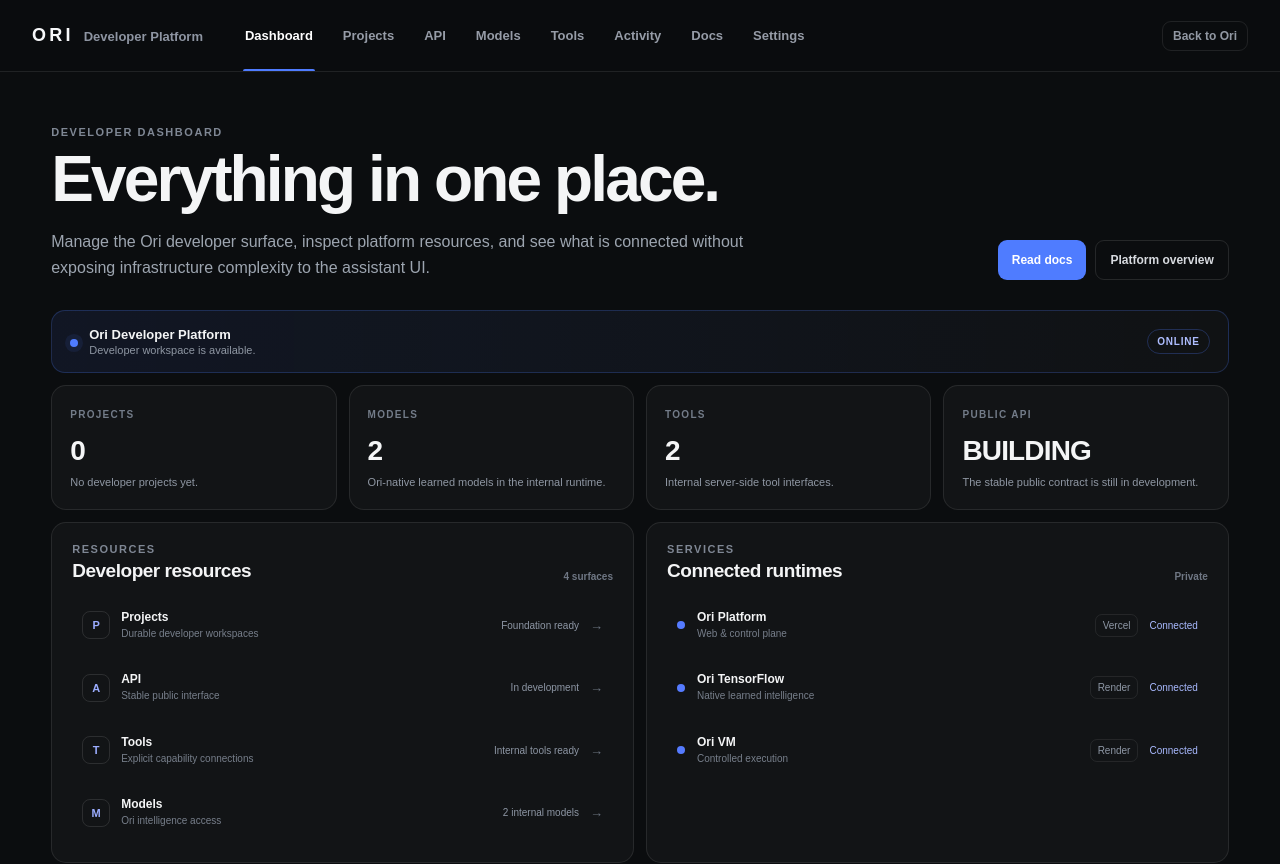
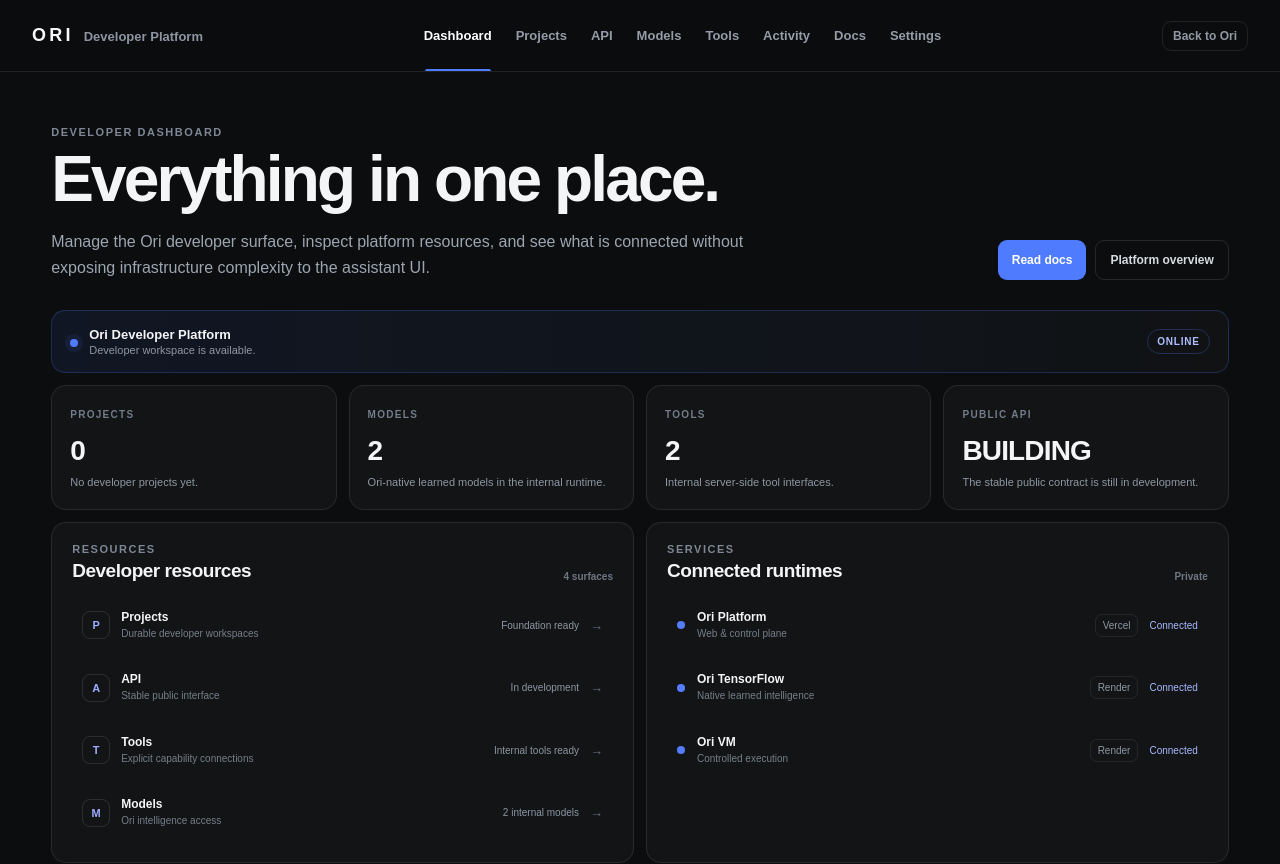
Before and after one commit to 30lnewcomb-byte/ori-platform, a Next.js app in the folder apps/web/: page /developer/dashboard in a window 1280 px wide. Shown: the top 864 px of the page. Built offline with nearby package versions, Linux system fonts and the light colour scheme; a web font is replaced by a local one.

Commit message:
Polish Developer Platform console shell

```diff
--- a/apps/web/components/developer-shell.module.css
+++ b/apps/web/components/developer-shell.module.css
@@ -1,17 +1,23 @@
 .shell { min-height: 100vh; width: 100%; background: #0b0d0f; color: #f4f5f6; }
-.header { position: sticky; top: 0; z-index: 10; display: grid; grid-template-columns: auto 1fr auto; align-items: center; min-height: 72px; gap: 28px; padding: 0 32px; background: rgba(11,13,15,.94); border-bottom: 1px solid rgba(255,255,255,.09); backdrop-filter: blur(14px); }
+.header { position: sticky; top: 0; z-index: 10; display: grid; grid-template-columns: auto minmax(0,1fr) auto; align-items: center; min-height: 72px; gap: 18px; padding: 0 32px; background: rgba(11,13,15,.94); border-bottom: 1px solid rgba(255,255,255,.09); backdrop-filter: blur(14px); }
 .brandRow { display: flex; align-items: baseline; gap: 10px; white-space: nowrap; }
 .brand { color: #f7f8fa; font-size: 18px; font-weight: 850; letter-spacing: .18em; }
 .brand:hover { color: #6a91ff; }
 .product { color: #8e95a2; font-size: 13px; font-weight: 700; }
-.tabs { display: flex; align-self: stretch; align-items: stretch; gap: 2px; min-width: 0; }
-.tab { position: relative; display: inline-flex; align-items: center; padding: 0 14px; color: #969ca7; font-size: 13px; font-weight: 650; white-space: nowrap; transition: color .16s ease, background .16s ease; }
+.tabs { display: flex; justify-content: center; align-self: stretch; align-items: stretch; gap: 2px; min-width: 0; overflow-x: auto; scrollbar-width: none; }
+.tabs::-webkit-scrollbar { display: none; }
+.tab { position: relative; display: inline-flex; align-items: center; padding: 0 11px; color: #969ca7; font-size: 13px; font-weight: 650; white-space: nowrap; transition: color .16s ease, background .16s ease; }
 .tab:hover { color: #f4f5f6; background: rgba(255,255,255,.035); }
 .tab.active { color: #ffffff; }
 .tab.active::after { content: ''; position: absolute; right: 12px; bottom: 0; left: 12px; height: 2px; border-radius: 999px 999px 0 0; background: #4f7cff; }
 .back { justify-self: end; color: #9298a3; font-size: 12px; font-weight: 650; white-space: nowrap; padding: 7px 10px; border: 1px solid rgba(255,255,255,.09); border-radius: 9px; }
 .back:hover { color: #ffffff; border-color: rgba(79,124,255,.45); background: rgba(79,124,255,.08); }
 .content { width: 100%; max-width: none; min-height: calc(100vh - 72px); margin: 0; padding: 0; background: #0b0d0f; }
+@media (max-width: 1050px) {
+  .product { display: none; }
+  .header { gap: 8px; }
+}
+
 @media (max-width: 900px) {
   .header { grid-template-columns: 1fr auto; gap: 12px; padding: 0 18px; min-height: 66px; }
   .tabs { grid-column: 1 / -1; grid-row: 2; min-height: 46px; overflow-x: auto; border-top: 1px solid rgba(255,255,255,.05); }
```
